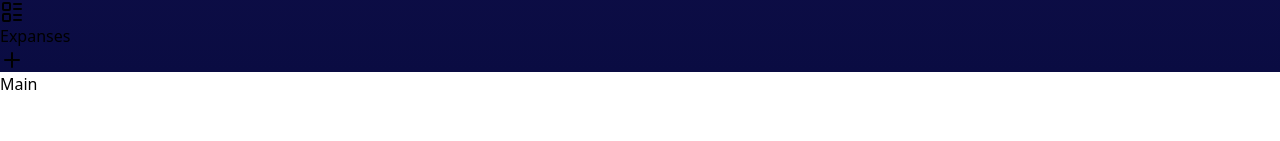
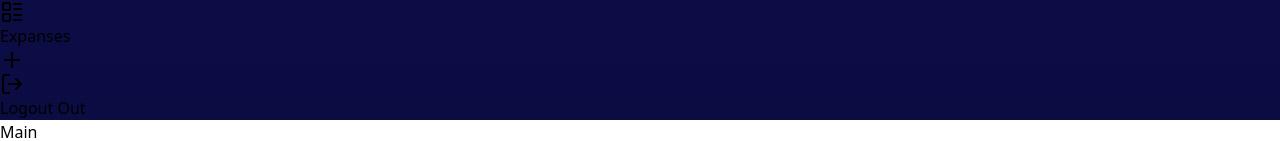
Before and after one commit to RishiKumar156/dashboard-simple, a React (Vite) app in the folder frontend/: page / in a window 1280 px wide. Shown: the part 796-937 px from the top of the page. Before the commit the page ends 892 px from the top, so only its background shows below. Built offline with nearby package versions, Linux system fonts and the light colour scheme.

Commit message:
u[dations not sure what it is

```diff
--- a/frontend/src/components/Sidebar.jsx
+++ b/frontend/src/components/Sidebar.jsx
@@ -1,6 +1,6 @@
 import React, { useState } from 'react';
 import logo from '../assets/g.png';
-import { Gauge, Plus, Cpu, LayoutList } from 'lucide-react';
+import { Gauge, Plus, Cpu, LayoutList, LogOut } from 'lucide-react';
 import { PiStudent } from "react-icons/pi";
 import { FaRegCalendarAlt } from "react-icons/fa";
 import { MdOutlineClass } from "react-icons/md";
@@ -82,6 +82,9 @@ export default function Sidebar() {
           </div>
         ))}
       </div>
+            <div className="log fixed text-[1rem] bottom-[3rem] left-[3rem]  group ease-in-out text-[#ffffff3c] flex items-center">
+                <LogOut className="w[40px] h-[40px] group-hover:text-white transition-all duration-300" /> <p className='pl-[0.5rem] group-hover:text-white transition-all duration-300' >Logout Out</p>
+            </div>
     </div>
   );
 }
```
